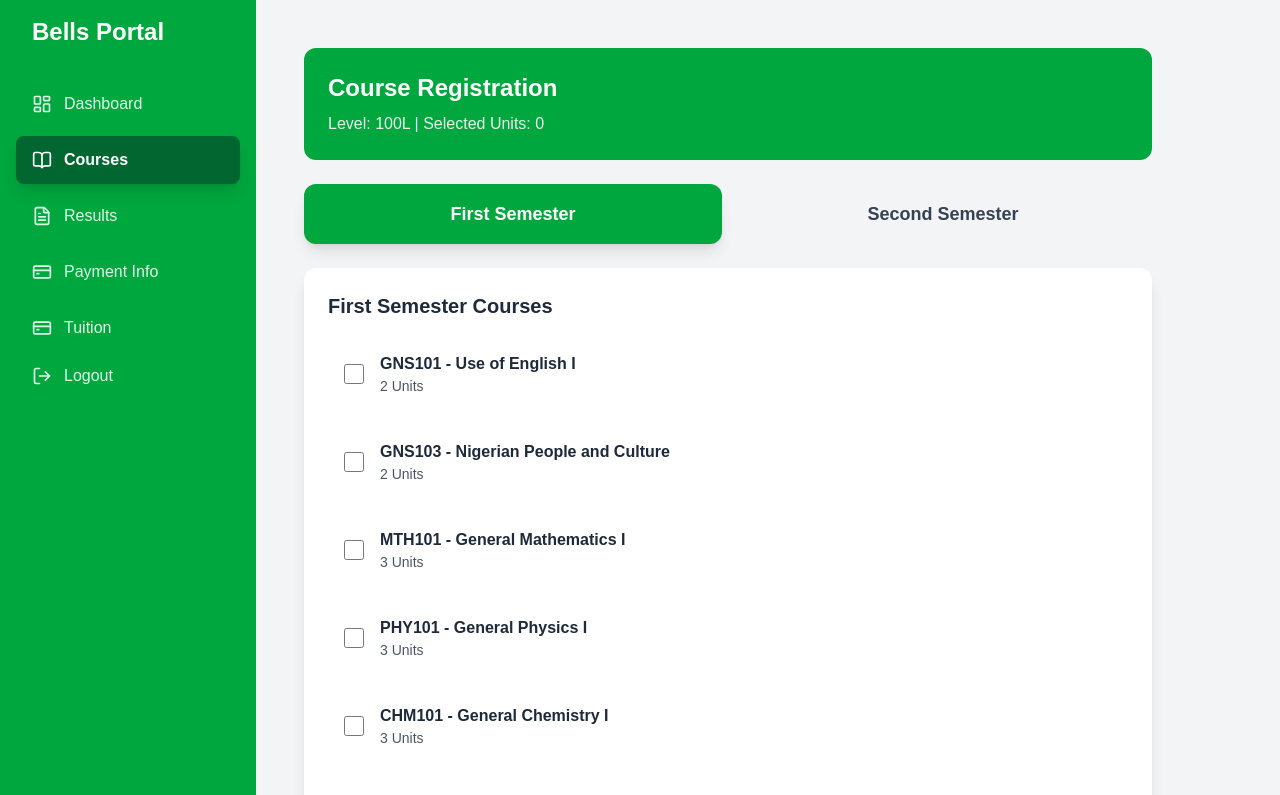
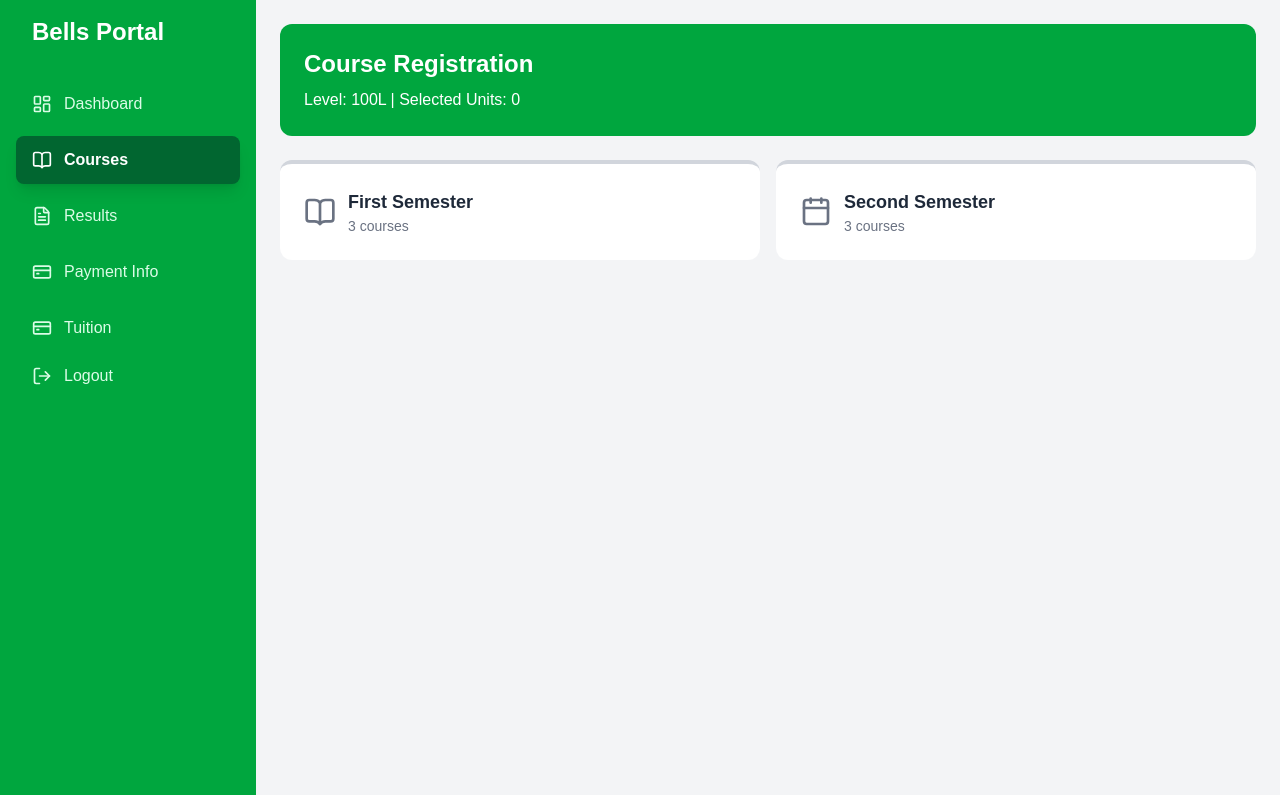
Before and after one commit to akinsolaoluwasegun19-cyber/school-portal, a Next.js app: page /courses in a window 1280 px wide. Shown: the top 795 px of the page. Built offline with nearby package versions, Linux system fonts and the light colour scheme.

Commit message:
restore exact dashboard design + mobile responsive

```diff
--- a/app/courses/page.tsx
+++ b/app/courses/page.tsx
@@ -1,99 +1,113 @@
 'use client'
 import { useState } from 'react'
-import { allCourses } from '../../lib/courses'
+import { BookOpen, Calendar } from 'lucide-react'
 
-export default function CourseRegistration() {
-  const [selectedSemester, setSelectedSemester] = useState<'First' | 'Second'>('First')
+const firstSemesterCourses = [
+  { code: 'GNS101', name: 'Use of English I', units: 2 },
+  { code: 'GNS103', name: 'Nigerian People and Culture', units: 2 },
+  { code: 'MTH101', name: 'General Mathematics I', units: 3 },
+]
+
+const secondSemesterCourses = [
+  { code: 'GNS102', name: 'Use of English II', units: 2 },
+  { code: 'MTH102', name: 'General Mathematics II', units: 3 },
+  { code: 'PHY101', name: 'General Physics I', units: 3 },
+]
+
+export default function CoursesPage() {
+  const [activeSemester, setActiveSemester] = useState<'first' | 'second' | null>(null)
   const [selectedCourses, setSelectedCourses] = useState<string[]>([])
 
-  const semesterCourses = allCourses.filter(c => c.semester === selectedSemester)
-
   const totalUnits = selectedCourses.reduce((sum, code) => {
+    const allCourses = [...firstSemesterCourses, ...secondSemesterCourses]
     const course = allCourses.find(c => c.code === code)
-    return sum + (course?.unit || 0)
+    return sum + (course?.units || 0)
   }, 0)
 
   const toggleCourse = (code: string) => {
     setSelectedCourses(prev =>
-      prev.includes(code)
-        ? prev.filter(c => c !== code)
-        : [...prev, code]
+      prev.includes(code) ? prev.filter(c => c !== code) : [...prev, code]
     )
   }
 
-  const handleSubmit = () => {
-    alert(`Submitted ${selectedCourses.length} courses, ${totalUnits} units for ${selectedSemester} Semester`)
-    // Later we’ll save to database here
-  }
+  const coursesToShow = activeSemester === 'first' ? firstSemesterCourses : secondSemesterCourses
 
   return (
-    <div className="p-6 max-w-4xl">
-      {/* Green Header */}
-      <div className="bg-green-600 text-white p-6 rounded-xl mb-6">
+    <div className="space-y-6">
+      {/* Header */}
+      <div className="bg-green-600 text-white p-6 rounded-xl">
         <h1 className="text-2xl font-bold">Course Registration</h1>
-        <p className="mt-2 opacity-90">Level: 100L | Selected Units: {totalUnits}</p>
+        <p className="mt-2">Level: 100L | Selected Units: {totalUnits}</p>
       </div>
 
-      {/* Semester Tabs - like tuition fee bar */}
-      <div className="flex gap-3 mb-6">
+      {/* Semester Cards - like Tuition Fee bars */}
+      <div className="grid grid-cols-1 md:grid-cols-2 gap-4">
+        {/* First Semester Card */}
         <button
-          onClick={() => setSelectedSemester('First')}
-          className={`flex-1 px-6 py-4 rounded-xl font-bold text-lg transition-all ${
-            selectedSemester === 'First'
-              ? 'bg-green-600 text-white shadow-lg'
-              : 'bg-gray-100 text-gray-700 hover:bg-gray-200'
+          onClick={() => setActiveSemester(activeSemester === 'first' ? null : 'first')}
+          className={`p-6 rounded-xl border-t-4 text-left transition-all ${
+            activeSemester === 'first'
+              ? 'border-green-600 bg-green-50 shadow-lg'
+              : 'border-gray-300 bg-white hover:shadow-md'
           }`}
         >
-          First Semester
+          <div className="flex items-center gap-3">
+            <BookOpen className={`w-8 h-8 ${activeSemester === 'first' ? 'text-green-600' : 'text-gray-500'}`} />
+            <div>
+              <h3 className="text-lg font-bold text-gray-800">First Semester</h3>
+              <p className="text-sm text-gray-500">{firstSemesterCourses.length} courses</p>
+            </div>
+          </div>
         </button>
+
+        {/* Second Semester Card */}
         <button
-          onClick={() => setSelectedSemester('Second')}
-          className={`flex-1 px-6 py-4 rounded-xl font-bold text-lg transition-all ${
-            selectedSemester === 'Second'
-              ? 'bg-green-600 text-white shadow-lg'
-              : 'bg-gray-100 text-gray-700 hover:bg-gray-200'
+          onClick={() => setActiveSemester(activeSemester === 'second' ? null : 'second')}
+          className={`p-6 rounded-xl border-t-4 text-left transition-all ${
+            activeSemester === 'second'
+              ? 'border-blue-600 bg-blue-50 shadow-lg'
+              : 'border-gray-300 bg-white hover:shadow-md'
           }`}
         >
-          Second Semester
+          <div className="flex items-center gap-3">
+            <Calendar className={`w-8 h-8 ${activeSemester === 'second' ? 'text-blue-600' : 'text-gray-500'}`} />
+            <div>
+              <h3 className="text-lg font-bold text-gray-800">Second Semester</h3>
+              <p className="text-sm text-gray-500">{secondSemesterCourses.length} courses</p>
+            </div>
+          </div>
         </button>
       </div>
 
-      {/* Courses List */}
-      <div className="bg-white rounded-xl shadow-lg p-6">
-        <h2 className="text-xl font-bold mb-4 text-gray-800">{selectedSemester} Semester Courses</h2>
+      {/* Courses List - Only shows when card is clicked */}
+      {activeSemester && (
+        <div className="bg-white p-6 rounded-xl shadow">
+          <h2 className="text-xl font-bold mb-4">
+            {activeSemester === 'first' ? 'First' : 'Second'} Semester Courses
+          </h2>
 
-        {semesterCourses.length === 0 ? (
-          <p className="text-gray-500 text-center py-8">No courses added for {selectedSemester} Semester yet</p>
-        ) : (
           <div className="space-y-3">
-            {semesterCourses.map(course => (
-              <label
-                key={course.code}
-                className="flex items-center gap-4 p-4 border-gray-200 rounded-lg hover:border-green-400 hover:bg-green-50 cursor-pointer transition"
-              >
+            {coursesToShow.map(course => (
+              <label key={course.code} className="flex items-center gap-4 p-4 border rounded-lg hover:bg-gray-50 cursor-pointer">
                 <input
                   type="checkbox"
                   checked={selectedCourses.includes(course.code)}
                   onChange={() => toggleCourse(course.code)}
-                  className="w-5 h-5 accent-green-600"
+                  className="w-5 h-5"
                 />
                 <div className="flex-1">
-                  <p className="font-bold text-gray-800">{course.code} - {course.title}</p>
-                  <p className="text-sm text-gray-600">{course.unit} Unit{course.unit > 1 ? 's' : ''}</p>
+                  <p className="font-semibold">{course.code} - {course.name}</p>
+                  <p className="text-sm text-gray-500">{course.units} Units</p>
                 </div>
               </label>
             ))}
           </div>
-        )}
 
-        <button
-          onClick={handleSubmit}
-          disabled={selectedCourses.length === 0}
-          className="mt-6 w-full bg-green-600 text-white px-6 py-4 rounded-xl font-bold text-lg hover:bg-green-700 disabled:bg-gray-300 disabled:cursor-not-allowed transition"
-        >
-          Submit {selectedSemester} Semester Courses
-        </button>
-      </div>
+          <button className="mt-6 bg-green-600 text-white px-6 py-3 rounded-lg font-bold hover:bg-green-700">
+            Submit Courses
+          </button>
+        </div>
+      )}
     </div>
   )
 }
```
